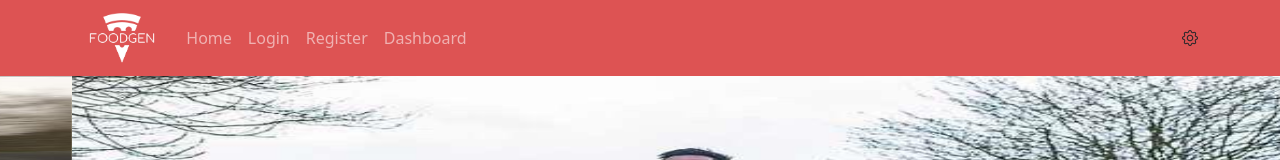
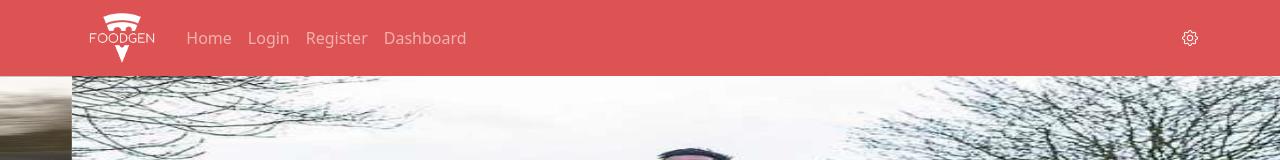
Before and after one commit to thefoodplanners/frontend, a React (Create React App) app: page / in a window 1280 px wide. Shown: the top 160 px of the page. Built offline with nearby package versions, Linux system fonts and the light colour scheme.

Commit message:
make nav gear white

```diff
--- a/src/components/navbar.jsx
+++ b/src/components/navbar.jsx
@@ -38,7 +38,7 @@ function NavBar() {
           </Nav>
         </Navbar.Collapse>
         <Navbar.Collapse className="justify-content-end">
-          <i className="bi bi-gear"></i>
+          <i className="text-white bi bi-gear"></i>
         </Navbar.Collapse>
       </Container>
     </Navbar>
```
